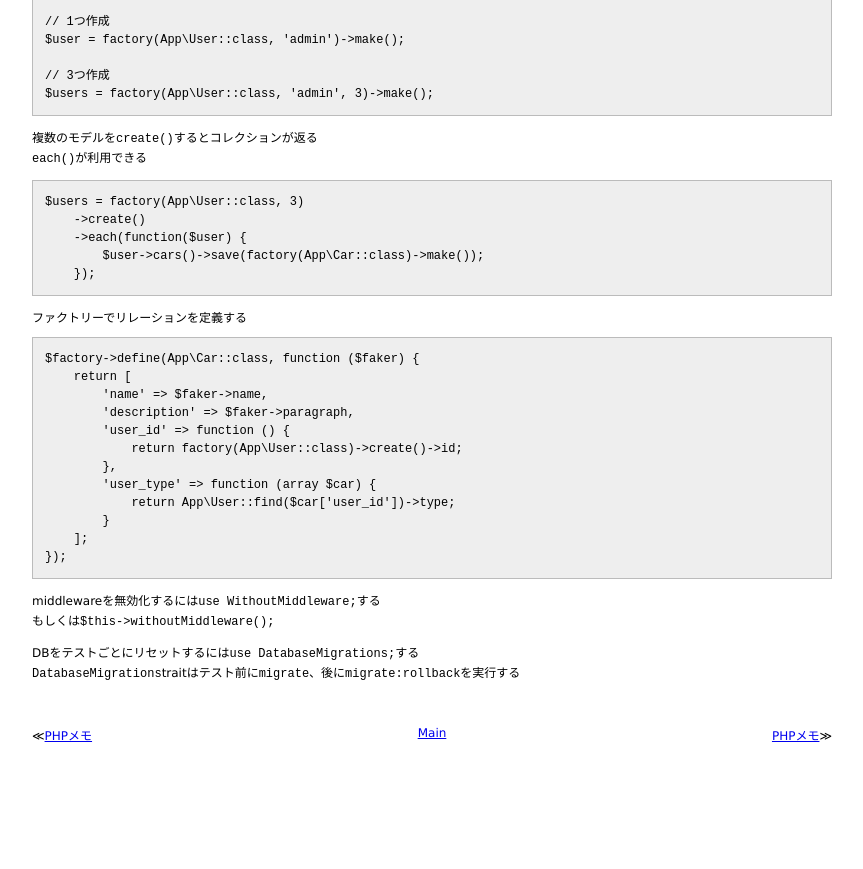
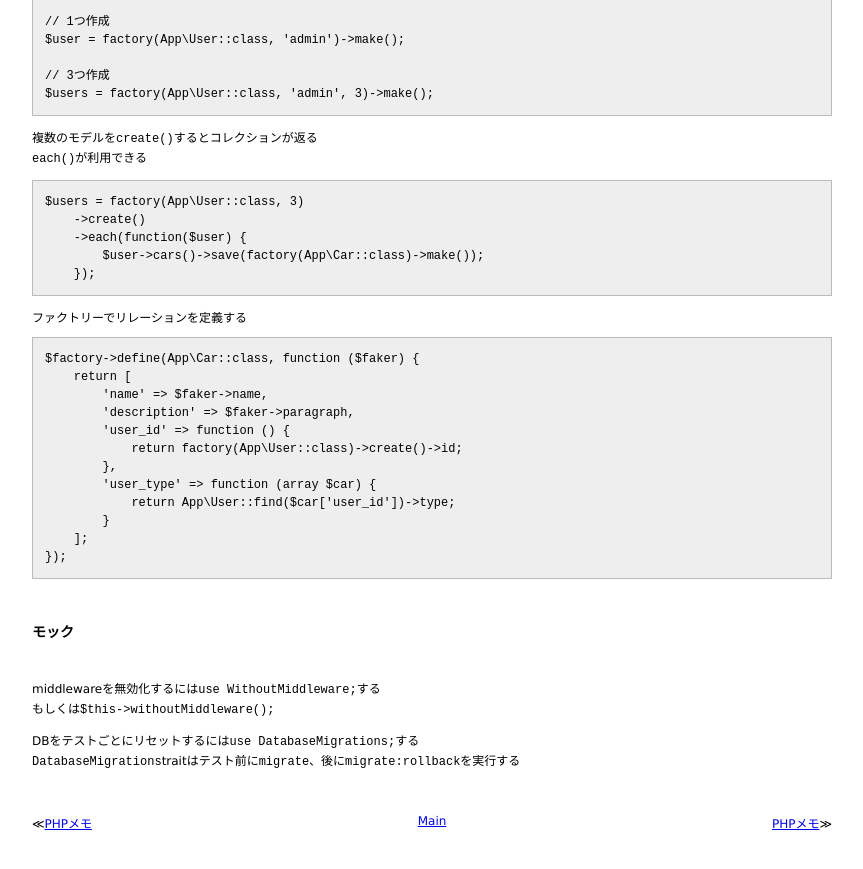
Before and after one commit to 38elements/38elements.github.com, a Jekyll site: the page built from _posts/2016-05-25-laravel-test.md, in a window 1280 px wide and 900 px high, scrolled down 1261 px. Shown: the top 869 px of the window, without its empty margins (208-1071 px from the left). Built offline with Jekyll 4.4.1, drawn with Linux system fonts in a browser that asks for light colours; before the commit the page ends 2073 px from its top, so only the background shows below that.

Commit message:
Update 2016-05-25-laravel-test.md

````diff
--- a/_posts/2016-05-25-laravel-test.md
+++ b/_posts/2016-05-25-laravel-test.md
@@ -109,6 +109,11 @@ $factory->define(App\Car::class, function ($faker) {
     ];
 });
 ```
+<br>
+
+### モック
+
+<br>
 
 middlewareを無効化するには`use WithoutMiddleware;`する
 もしくは`$this->withoutMiddleware();`
````
